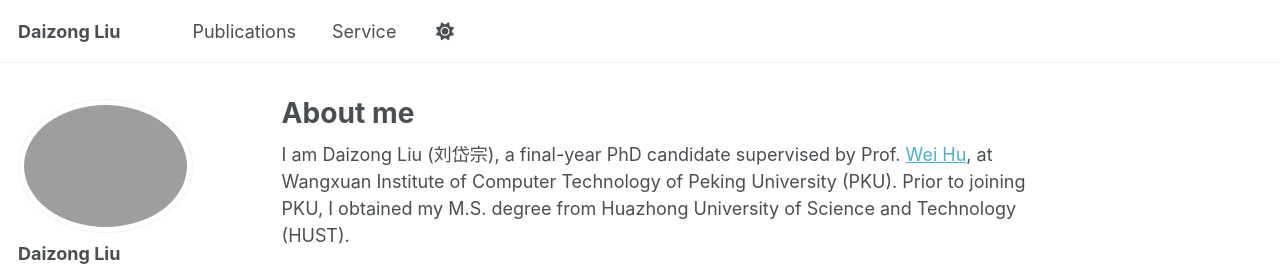
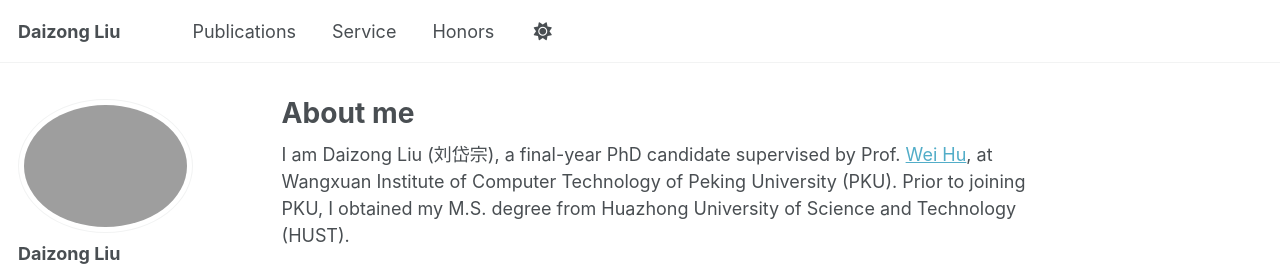
Before and after one commit to liudaizong/liudaizong.github.io, a Jekyll site: the page built from _pages/about.md, in a window 1280 px wide. Shown: the top 266 px of the page. Built offline with Jekyll 4.4.1, drawn with Linux system fonts in a browser that asks for light colours; some web fonts are replaced.

Commit message:
Update navigation.yml

```diff
--- a/_data/navigation.yml
+++ b/_data/navigation.yml
@@ -20,8 +20,8 @@ main:
   # - title: "Portfolio"
   #   url: /portfolio/
 
-  # - title: "Blog Posts"
-  #   url: /year-archive/
+  - title: "Honors"
+    url: /year-archive/
 
   # - title: "CV"
   #   url: /cv/
```
